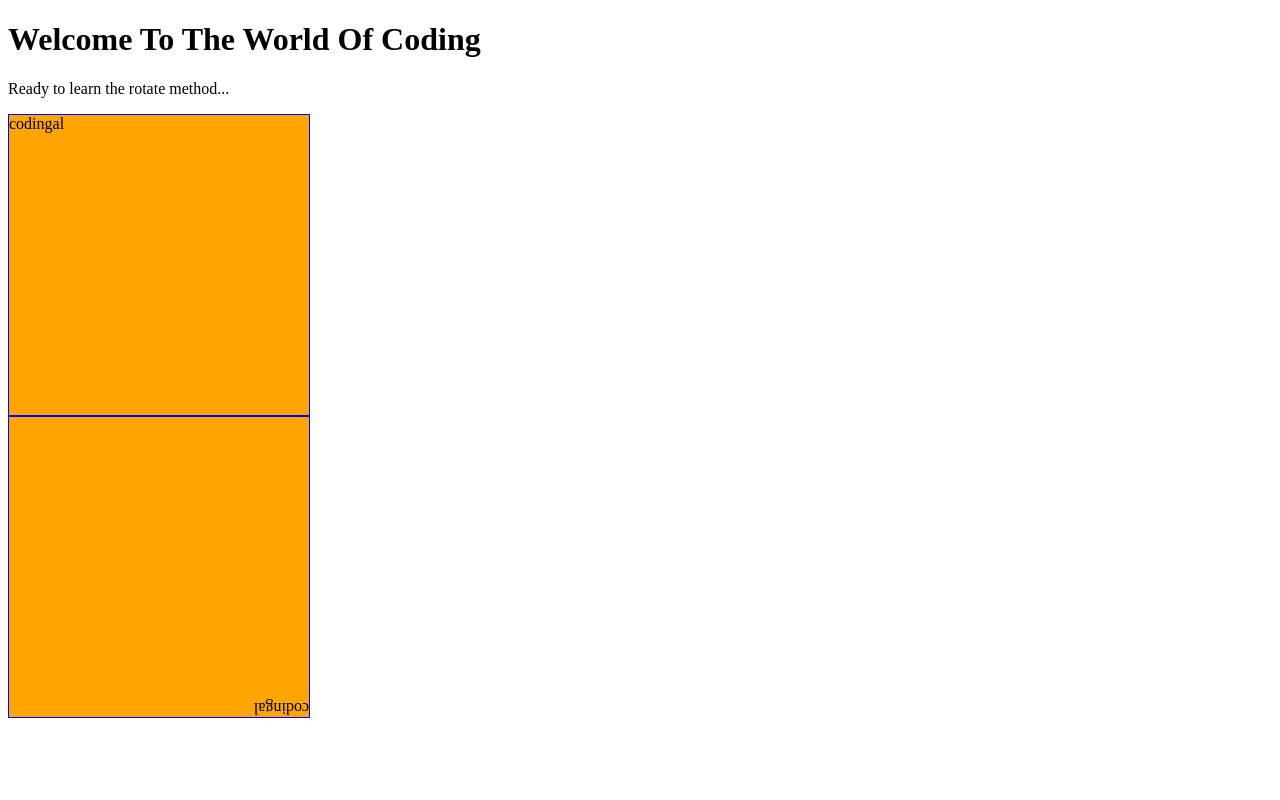
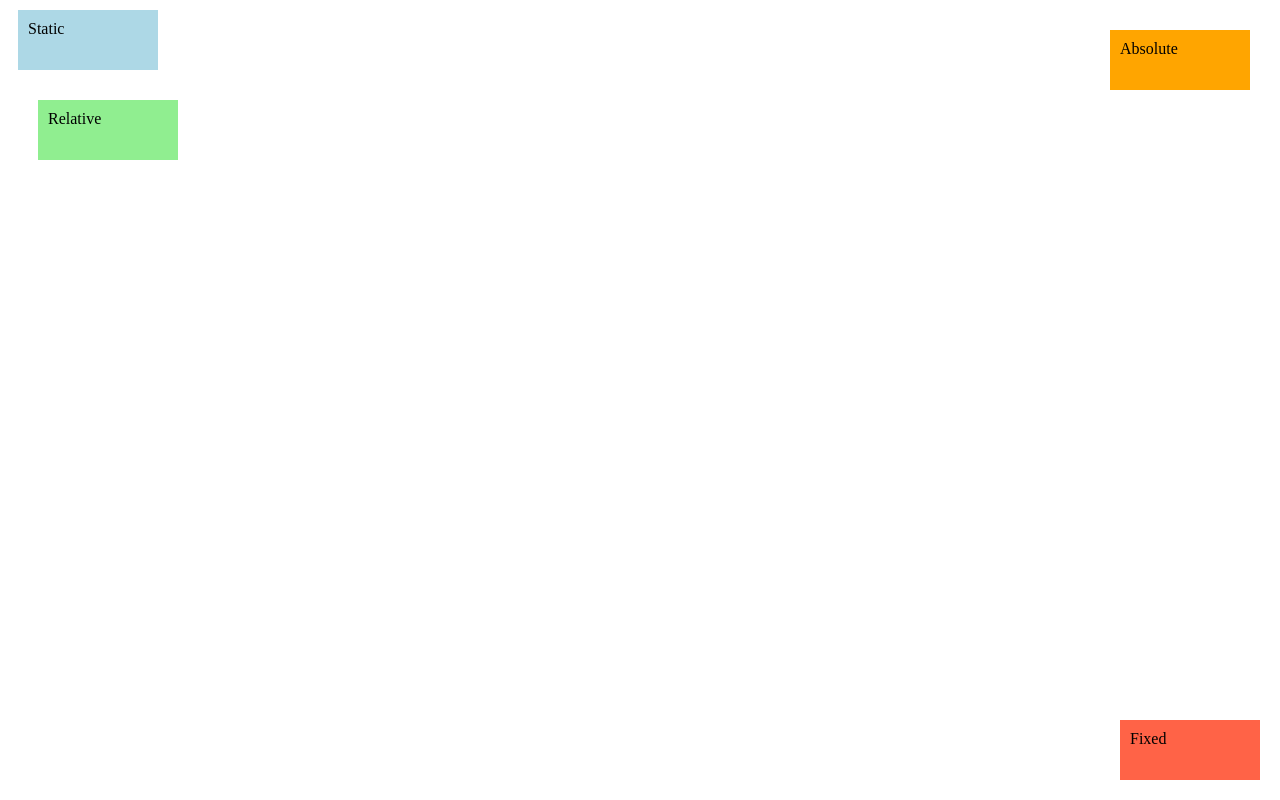
Before and after one commit to raahiyashu-ai/webdev, a plain HTML site: page activity.html in a window 1280 px wide. Drawn offline with Linux system fonts and the light colour scheme.

Commit message:
Add files via upload

```diff
--- a/activity.html
+++ b/activity.html
@@ -3,28 +3,42 @@
 
 <head>
     <style>
-        div {
-            width: 300px;
-            height: 300px;
-            background-color: orange;
-            border: 1px solid blue;
+        .box {
+            width: 120px;
+            height: 40px;
+            background: lightblue;
+            margin: 10px;
+            padding: 10px
         }
 
-        #mydiv {
-            transform: rotate(180deg)
+        .rel {
+            position: relative;
+            top: 20px;
+            left: 20px;
+            background: lightgreen
+        }
+
+        .abs {
+            position: absolute;
+            top: 20px;
+            right: 20px;
+            background: orange
+        }
+
+        .fix {
+            position: fixed;
+            bottom: 10px;
+            right: 10px;
+            background: tomato
         }
     </style>
 </head>
 
 <body>
-    <h1>Welcome To The World Of Coding</h1>
-    <p>Ready to learn the rotate method...</p>
-    <div>
-        codingal
-    </div>
-    <div id="mydiv">
-        codingal
-    </div>
+    <div class="box">Static</div>
+    <div class="box rel">Relative</div>
+    <div class="box abs">Absolute</div>
+    <div class="box fix">Fixed</div>
 </body>
 
 </html>
```
